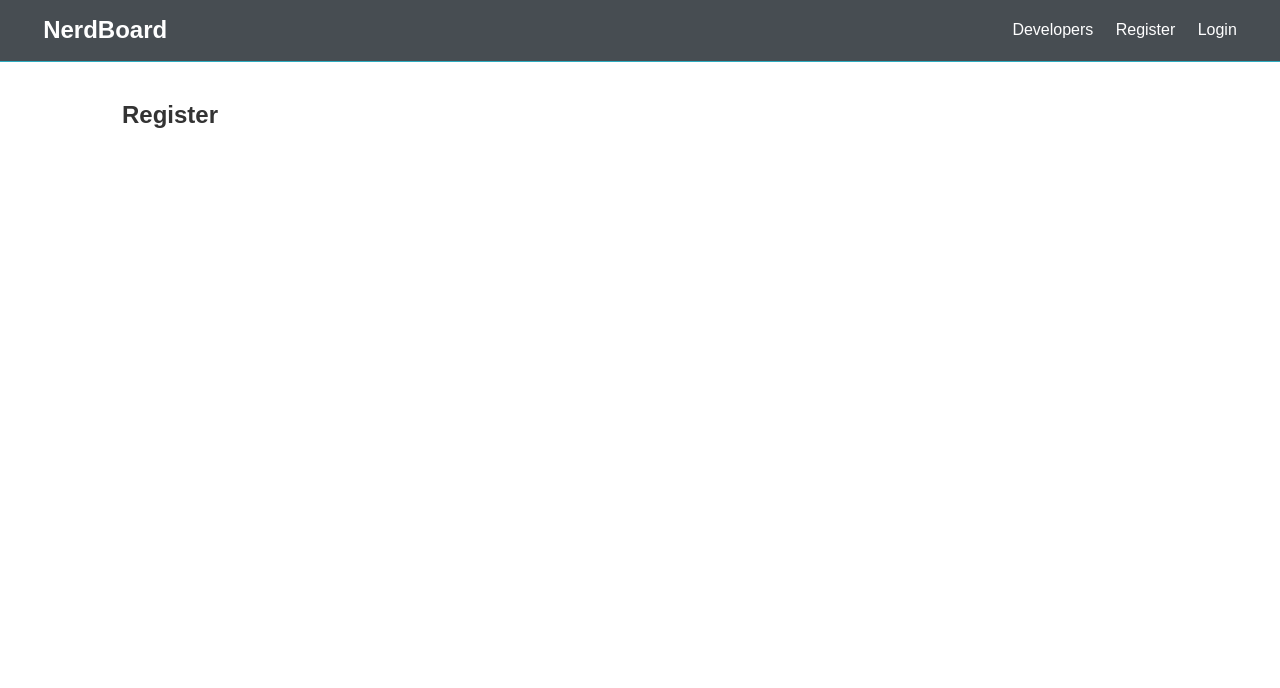
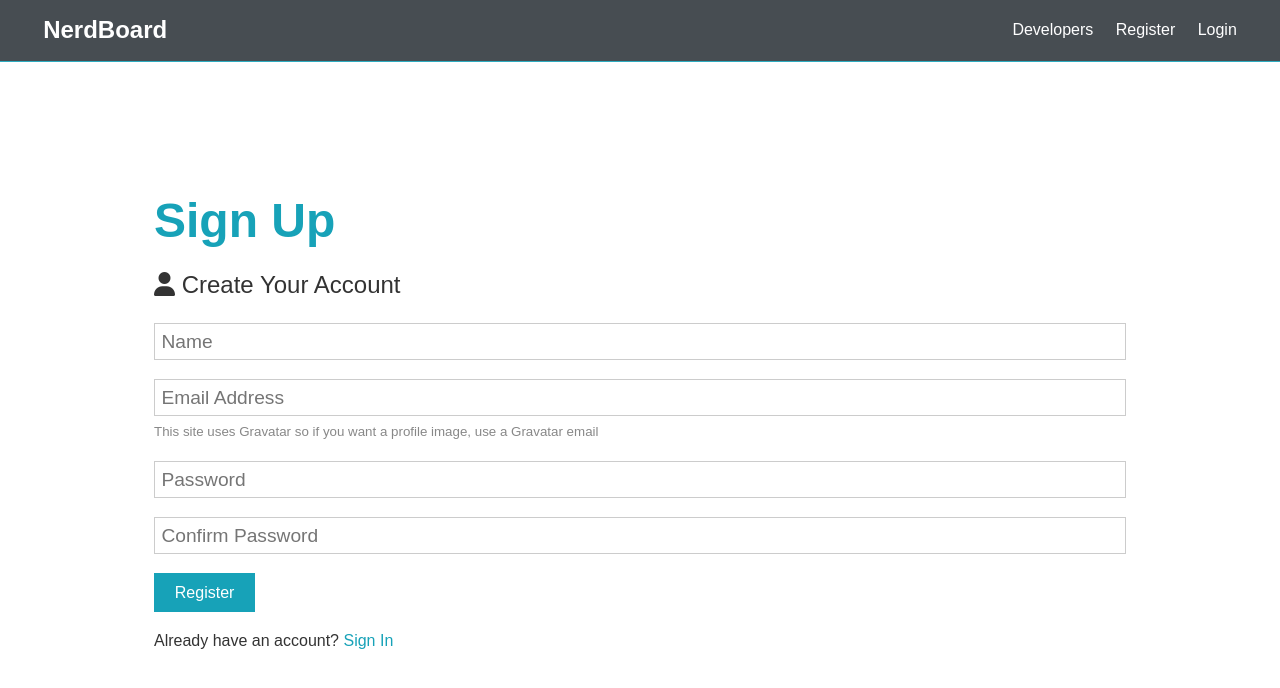
Before and after one commit to milomacphail/NerdBoard_2019Update, a React (Create React App) app in the folder client/: page /register in a window 1280 px wide. Shown: the top 688 px of the page. Built offline with nearby package versions, Linux system fonts and the light colour scheme; some icons are missing; the HTML template or start-up script is replaced by a standard one.

Commit message:
Register form set-up

```diff
--- a/client/src/component/auth/Register.js
+++ b/client/src/component/auth/Register.js
@@ -1,10 +1,92 @@
-import React from 'react';
+import React, { Fragment, useState } from 'react';
 
-export const Register = () => {
+const Register = () => {
+  const [formData, setFormData] = useState({
+    name: '',
+    email: '',
+    password: '',
+    password2: ''
+  });
+
+  const onChange = e =>
+    setFormData({ ...formData, [e.target.name]: e.target.value });
+
+  const onSubmit = e => {
+    e.preventDefault();
+    if (password !== password2) {
+      console.log("Passwords don't match.");
+    } else {
+      console.log(formData);
+    }
+  };
+
+  const { name, email, password, password2 } = formData;
   return (
-    <div>
-      <h1>Register</h1>
-    </div>
+    <Fragment>
+      <section className="container">
+        <h1 className="large text-primary">Sign Up</h1>
+        <p className="lead">
+          <i className="fas fa-user"></i> Create Your Account
+        </p>
+        <form
+          className="form"
+          onSubmit={e => {
+            onSubmit(e);
+          }}
+        >
+          <div className="form-group">
+            <input
+              type="text"
+              placeholder="Name"
+              name="name"
+              value={name}
+              onChange={e => onChange(e)}
+              required
+            />
+          </div>
+          <div className="form-group">
+            <input
+              type="email"
+              placeholder="Email Address"
+              name="email"
+              value={email}
+              onChange={e => onChange(e)}
+              required
+            />
+            <small className="form-text">
+              This site uses Gravatar so if you want a profile image, use a
+              Gravatar email
+            </small>
+          </div>
+          <div className="form-group">
+            <input
+              type="password"
+              placeholder="Password"
+              name="password"
+              value={password}
+              onChange={e => onChange(e)}
+              minLength="6"
+              required
+            />
+          </div>
+          <div className="form-group">
+            <input
+              type="password"
+              placeholder="Confirm Password"
+              name="password2"
+              value={password2}
+              onChange={e => onChange(e)}
+              minLength="6"
+              required
+            />
+          </div>
+          <input type="submit" className="btn btn-primary" value="Register" />
+        </form>
+        <p className="my-1">
+          Already have an account? <a href="login.html">Sign In</a>
+        </p>
+      </section>
+    </Fragment>
   );
 };
 
--- a/client/src/component/layout/Navbar.js
+++ b/client/src/component/layout/Navbar.js
@@ -3,10 +3,10 @@
 
 export const Navbar = () => {
   return (
-    <nav class="navbar bg-dark">
+    <nav className="navbar bg-dark">
       <h1>
         <Link to="/">
-          <i class="fa fas-code"></i>NerdBoard
+          <i className="fa fas-code"></i>NerdBoard
         </Link>
       </h1>
       <ul>
```
